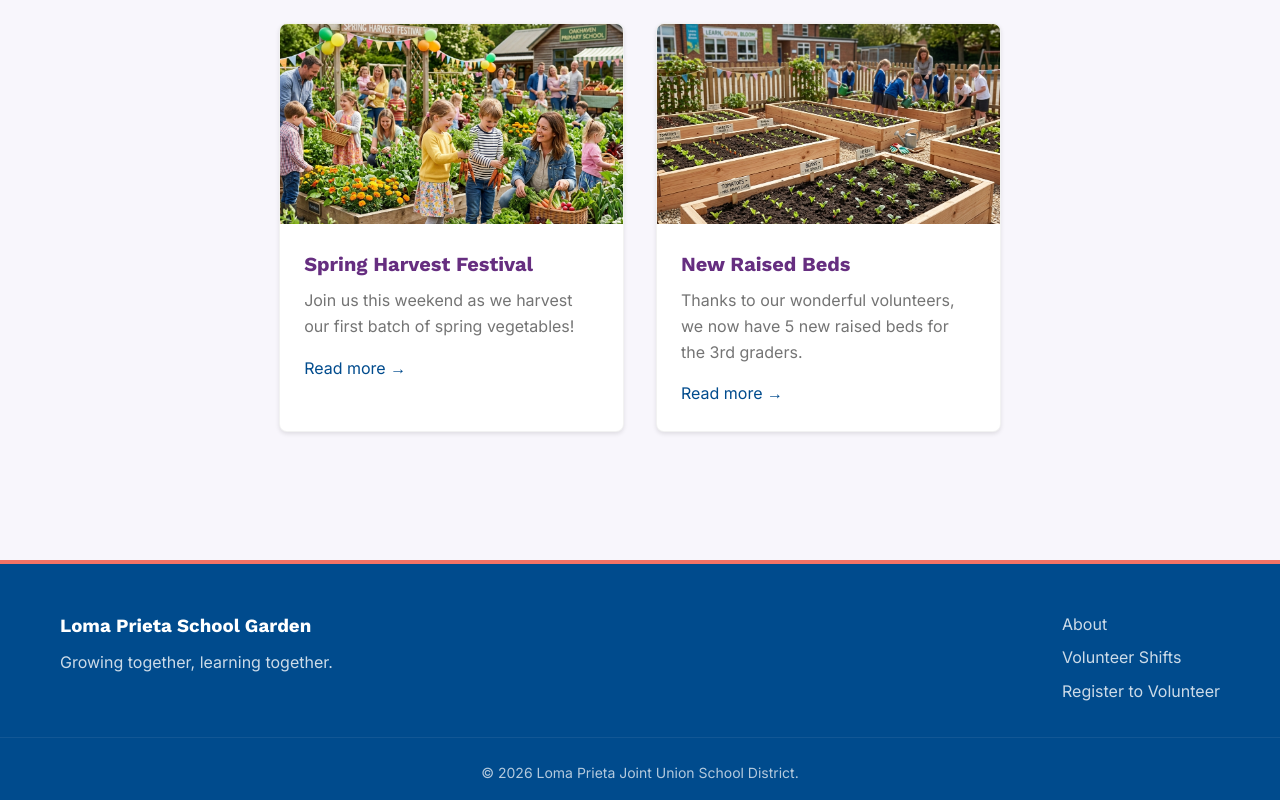
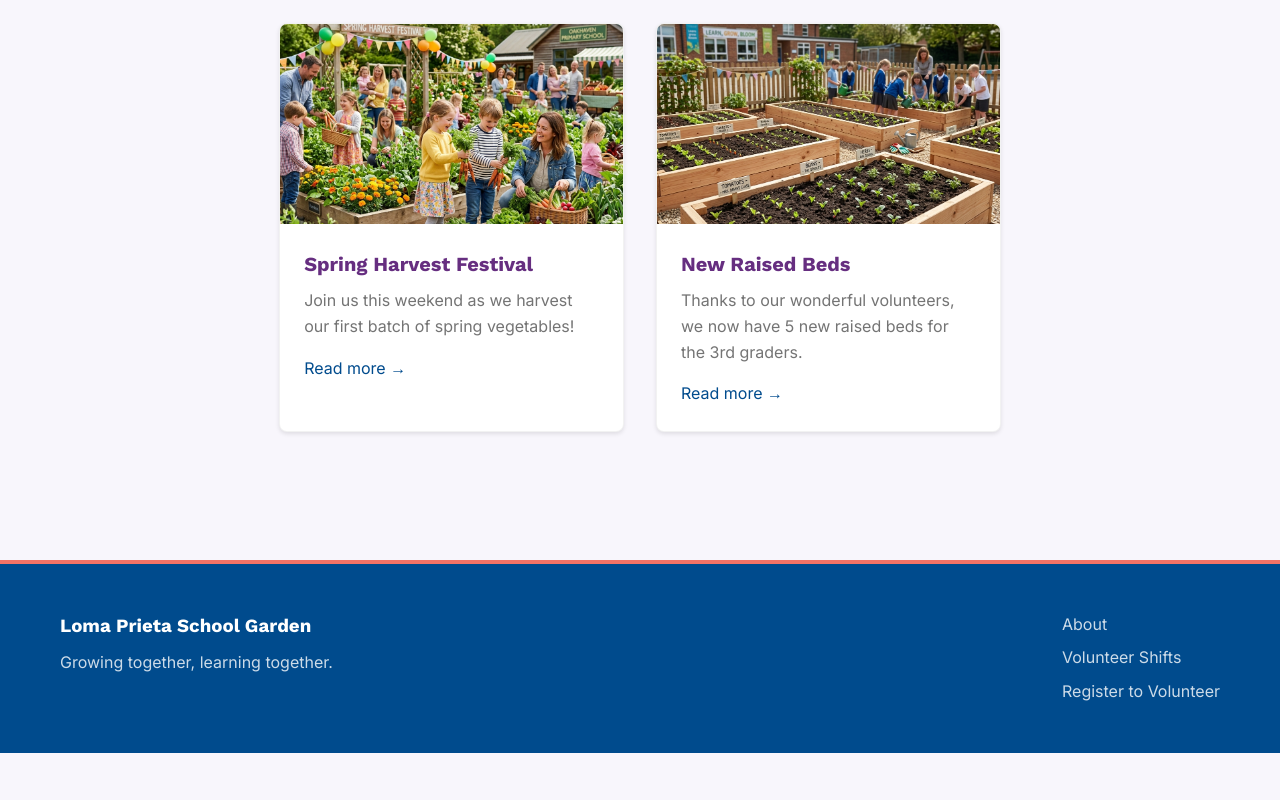
Before and after one commit to Baylow/loma-prieta-garden, a Next.js app: page / in a window 1280 px wide. Shown: the part 1126-1926 px from the top of the page. After the commit the page ends 1879 px from the top, so only its background shows below. Built offline with nearby package versions, Linux system fonts and the light colour scheme; no server answers; the database is empty.

Commit message:
Remove copyright text from footer

```diff
--- a/src/components/Footer.js
+++ b/src/components/Footer.js
@@ -15,9 +15,6 @@ export default function Footer() {
           <Link href="/register">Register to Volunteer</Link>
         </div>
       </div>
-      <div className={styles.copyright}>
-        <p>&copy; {new Date().getFullYear()} Loma Prieta Joint Union School District.</p>
-      </div>
     </footer>
   );
 }
```
